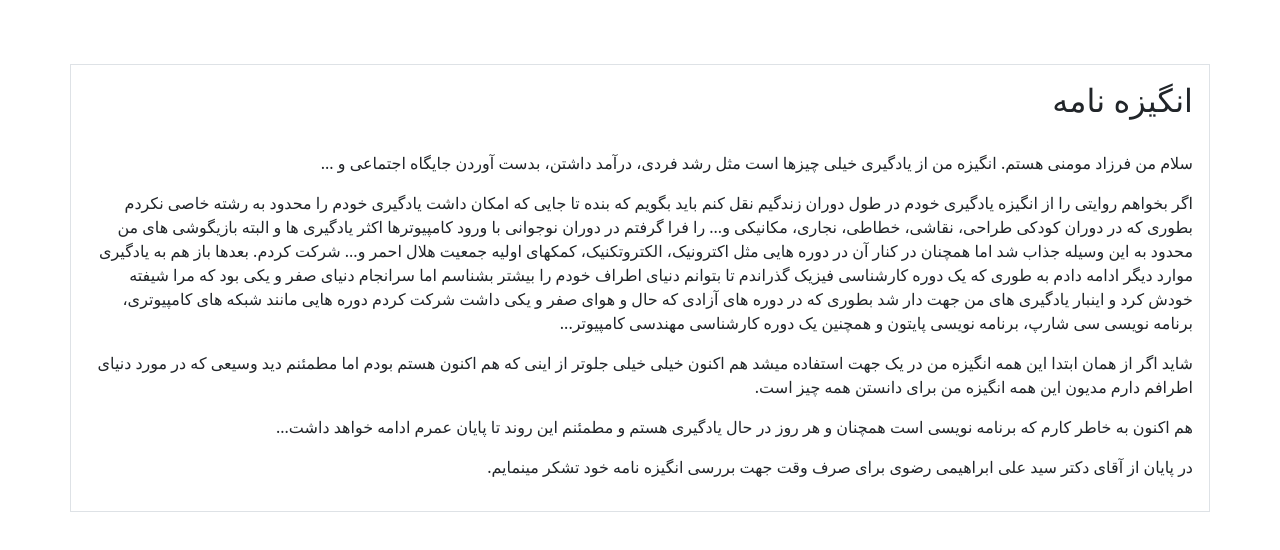
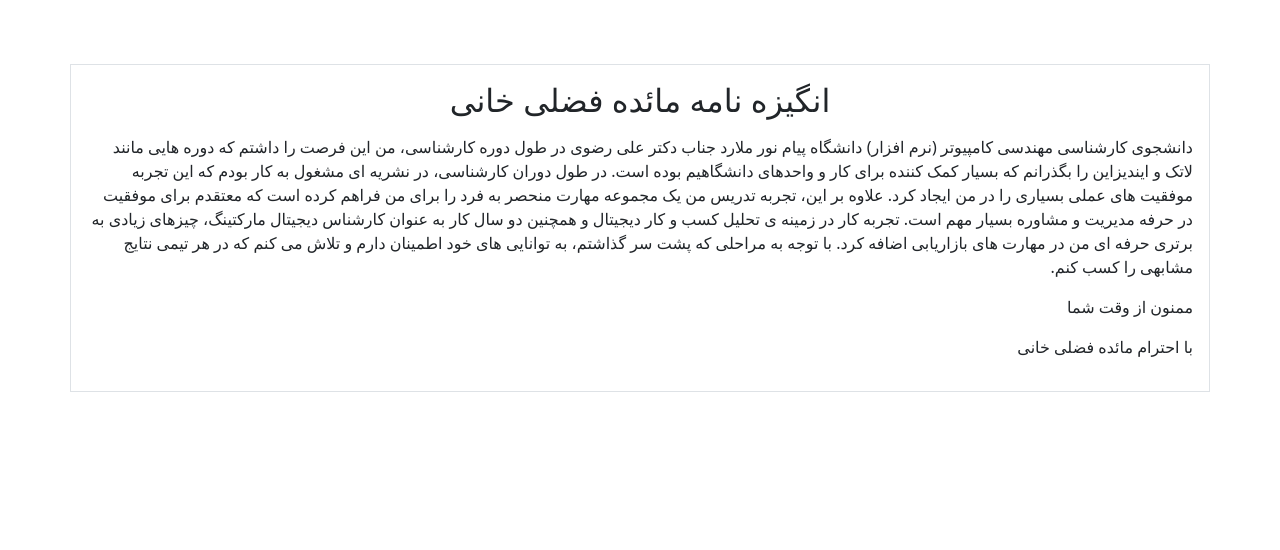
Before and after one commit to Maede-Fazlikhani/SOP, a plain HTML site: page index.html in a window 1280 px wide. Drawn offline with nearby package versions, Linux system fonts and the light colour scheme.

Commit message:
third commit

```diff
--- a/index.html
+++ b/index.html
@@ -23,24 +23,27 @@
   </br>
 
   <div class="container p-3 my-3 border">
-    <h2>انگیزه نامه</h2>
-    </br>
-    <p>سلام من فرزاد مومنی هستم. انگیزه من از یادگیری خیلی چیزها است مثل رشد فردی، درآمد داشتن، بدست آوردن جایگاه
-      اجتماعی و ...</p>
-    <P>اگر بخواهم روایتی را از انگیزه یادگیری خودم در طول دوران زندگیم نقل کنم باید بگویم که بنده تا جایی که امکان داشت
-      یادگیری خودم را محدود به رشته خاصی نکردم بطوری که در دوران کودکی طراحی، نقاشی، خطاطی، نجاری، مکانیکی و... را فرا
-      گرفتم در دوران نوجوانی با ورود کامپیوترها اکثر یادگیری ها و البته بازیگوشی های من محدود به این وسیله جذاب شد اما
-      همچنان در کنار آن در دوره هایی مثل اکترونیک، الکتروتکنیک، کمکهای اولیه جمعیت هلال احمر و... شرکت کردم. بعدها باز
-      هم به یادگیری موارد دیگر ادامه دادم به طوری که یک دوره کارشناسی فیزیک گذراندم تا بتوانم دنیای اطراف خودم را بیشتر
-      بشناسم اما سرانجام دنیای صفر و یکی بود که مرا شیفته خودش کرد و اینبار یادگیری های من جهت دار شد بطوری که در دوره
-      های آزادی که حال و هوای صفر و یکی داشت شرکت کردم دوره هایی مانند شبکه های کامپیوتری، برنامه نویسی سی شارپ، برنامه
-      نویسی پایتون و همچنین یک دوره کارشناسی مهندسی کامپیوتر... </P>
-    <p>شاید اگر از همان ابتدا این همه انگیزه من در یک جهت استفاده میشد هم اکنون خیلی خیلی جلوتر از اینی که هم اکنون هستم
-      بودم اما مطمئنم دید وسیعی که در مورد دنیای اطرافم دارم مدیون این همه انگیزه من برای دانستن همه چیز است.</p>
-    <p>هم اکنون به خاطر کارم که برنامه نویسی است همچنان و هر روز در حال یادگیری هستم و مطمئنم این روند تا پایان عمرم
-      ادامه
-      خواهد داشت...</p>
-    <p>در پایان از آقای دکتر سید علی ابراهیمی رضوی برای صرف وقت جهت بررسی انگیزه نامه خود تشکر مینمایم.</p>
+<h2>
+    <p style="direction:rtl;text-align:center;">
+انگیزه نامه مائده فضلی خانی
+</p>
+</h2>
+    <p style="direction:rtl;text-align:right">دانشجوی کارشناسی مهندسی کامپیوتر (نرم افزار) دانشگاه پیام نور ملارد
+جناب دکتر علی رضوی
+
+در طول دوره کارشناسی، من این فرصت را داشتم که دوره هایی مانند لاتک و ایندیزاین را بگذرانم که بسیار کمک کننده برای کار و واحدهای دانشگاهیم بوده است. در طول دوران کارشناسی، در نشریه ای مشغول به کار بودم که این تجربه موفقیت های عملی بسیاری را در من ایجاد کرد. علاوه بر این، تجربه تدریس من یک مجموعه مهارت منحصر به فرد را برای من فراهم کرده است که معتقدم برای موفقیت در حرفه مدیریت و مشاوره بسیار مهم است.
+تجربه کار در زمینه ی تحلیل کسب و کار دیجیتال و همچنین دو سال کار به عنوان کارشناس دیجیتال مارکتینگ، چیزهای زیادی به برتری حرفه ای من در مهارت های بازاریابی اضافه کرد.
+با توجه به مراحلی که پشت سر گذاشتم، به توانایی های خود اطمینان دارم و تلاش می کنم که در هر تیمی نتایج مشابهی را کسب کنم.
+    <p style="direction:rtl;text-align:right;">
+ممنون از وقت شما
+</p>
+    <p style="direction:rtl;text-align:right;">
+با احترام
+مائده فضلی خانی
+</p>
+
+
+</p>
 
   </div>
 
```
